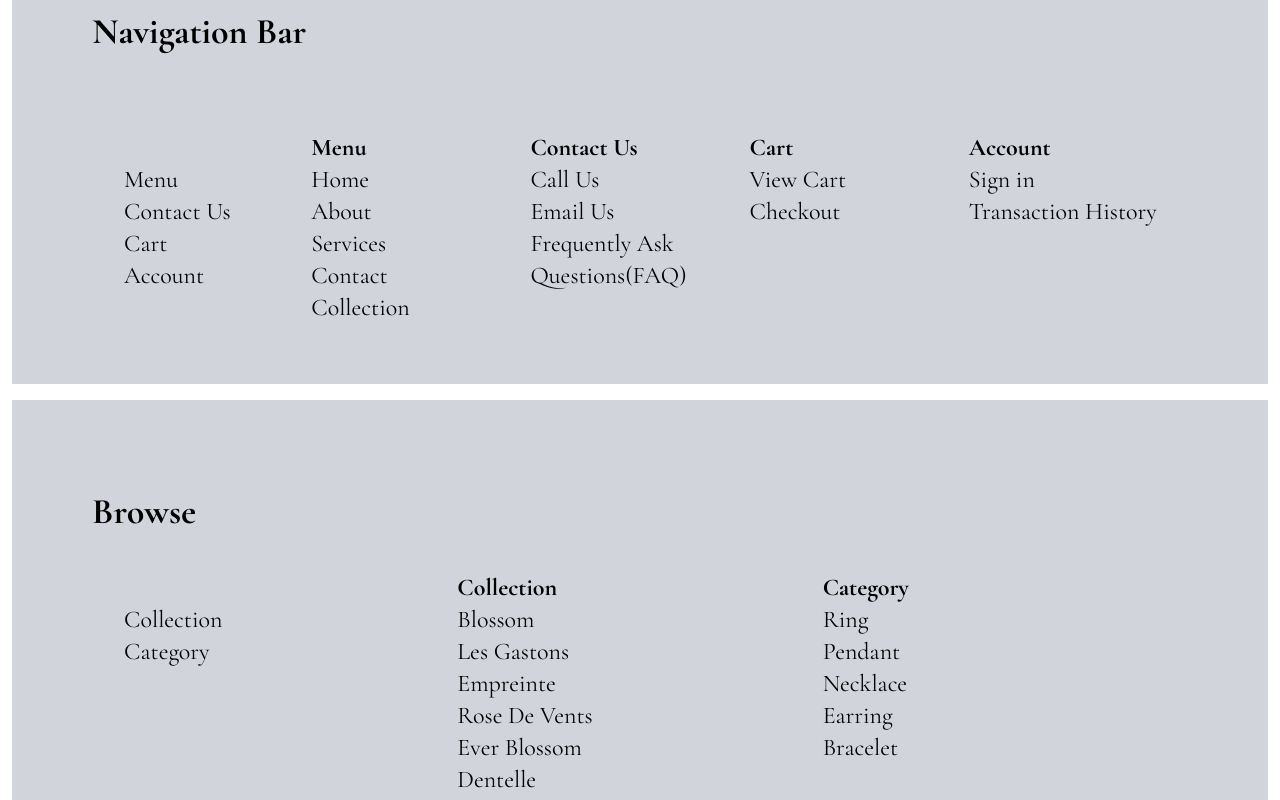
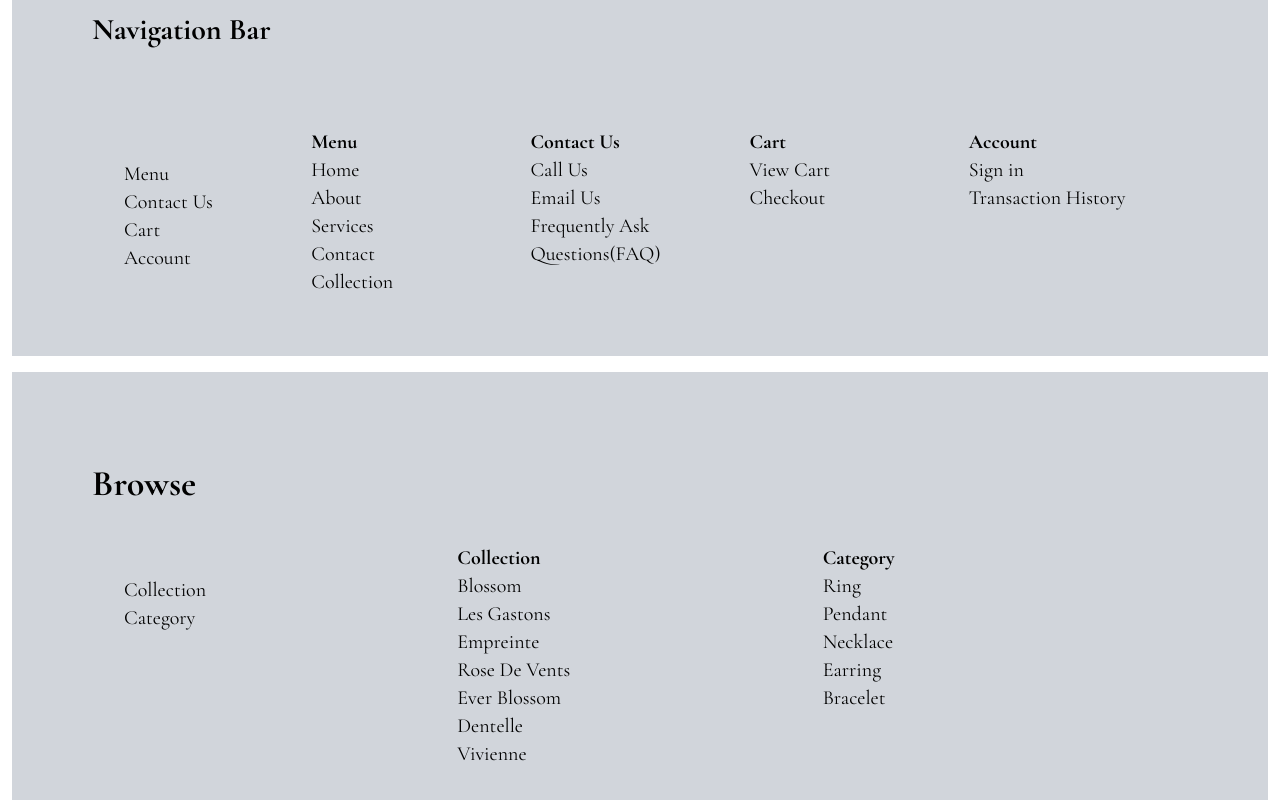
Before and after one commit to twapegg/aphrodite, a Next.js app: page /map in a window 1280 px wide. Shown: the part 180-980 px from the top of the page. Built offline with nearby package versions, Linux system fonts and the light colour scheme; no server answers.

Commit message:
made collections and changed font size of footer

```diff
--- a/app/map/page.jsx
+++ b/app/map/page.jsx
@@ -8,15 +8,15 @@
       <NavBar bg={"white"} color="black" />
 
       <div className="bg-gray-300 pt-28 px-20 py-10 ml-3 mr-3">
-        <h1 className="text-4xl text-black font-bold pt-20 ">Navigation Bar</h1>
+        <h1 className="text-3xl text-black font-bold pt-20 ">Navigation Bar</h1>
         <div className=" grid lg:grid-cols-5 grid-cols-1 pt-20 text-black ">
-          <div className="text-2xl col-span-1 flex flex-col lg:pl-8 pt-8 sm:pb-5 ">
+          <div className="text-xl col-span-1 flex flex-col lg:pl-8 pt-8 sm:pb-5 ">
             <Link href="/">Menu</Link>
             <Link href="/">Contact Us</Link>
             <Link href="/">Cart</Link>
             <Link href="/">Account</Link>
           </div>
-          <div className="text-2xl col-span-1 flex flex-col sm:pb-5">
+          <div className="text-xl col-span-1 flex flex-col sm:pb-5">
             <h5 className="font-bold">Menu</h5>
             <Link href="/"> Home</Link>
             <Link href="/"> About</Link>
@@ -24,18 +24,18 @@
             <Link href="/"> Contact</Link>
             <Link href="/"> Collection</Link>
           </div>
-          <div className="text-2xl col-span-1 flex flex-col sm:pb-5">
+          <div className="text-xl col-span-1 flex flex-col sm:pb-5">
             <h5 className="font-bold">Contact Us</h5>
             <Link href="/"> Call Us </Link>
             <Link href="/"> Email Us</Link>
             <Link href="/"> Frequently Ask Questions(FAQ)</Link>
           </div>
-          <div className="text-2xl col-span-1 flex flex-col sm:pb-5 ">
+          <div className="text-xl col-span-1 flex flex-col sm:pb-5 ">
             <h5 className="font-bold">Cart</h5>
             <Link href="/"> View Cart</Link>
             <Link href="/"> Checkout</Link>
           </div>
-          <div className="text-2xl col-span-1 flex flex-col sm:pb-5">
+          <div className="text-xl col-span-1 flex flex-col sm:pb-5">
             <h5 className="font-bold">Account</h5>
             <Link href="/"> Sign in</Link>
             <Link href="/">Transaction History</Link>
@@ -46,11 +46,11 @@
         <h1 className="text-4xl text-black font-bold pt-20 ">Browse</h1>
 
         <div className="grid lg:grid-cols-3 grid-cols-1 pt-10 text-black">
-          <div className="text-2xl col-span-1 flex flex-col pt-8 lg:pl-8 sm:pb-5">
+          <div className="text-xl col-span-1 flex flex-col pt-8 lg:pl-8 sm:pb-5">
             <Link href="/">Collection</Link>
             <Link href="/">Category</Link>
           </div>
-          <div className="text-2xl col-span-1 flex flex-col sm:pb-5 ">
+          <div className="text-xl col-span-1 flex flex-col sm:pb-5 ">
             <h5 className="font-bold">Collection</h5>
             <Link href="/">Blossom</Link>
             <Link href="/">Les Gastons</Link>
@@ -60,7 +60,7 @@
             <Link href="/">Dentelle</Link>
             <Link href="/">Vivienne</Link>
           </div>
-          <div className="text-2xl col-span-1 flex flex-col sm:pb-5">
+          <div className="text-xl col-span-1 flex flex-col sm:pb-5">
             <h5 className="font-bold">Category</h5>
             <Link href="/">Ring</Link>
             <Link href="/">Pendant</Link>
```
